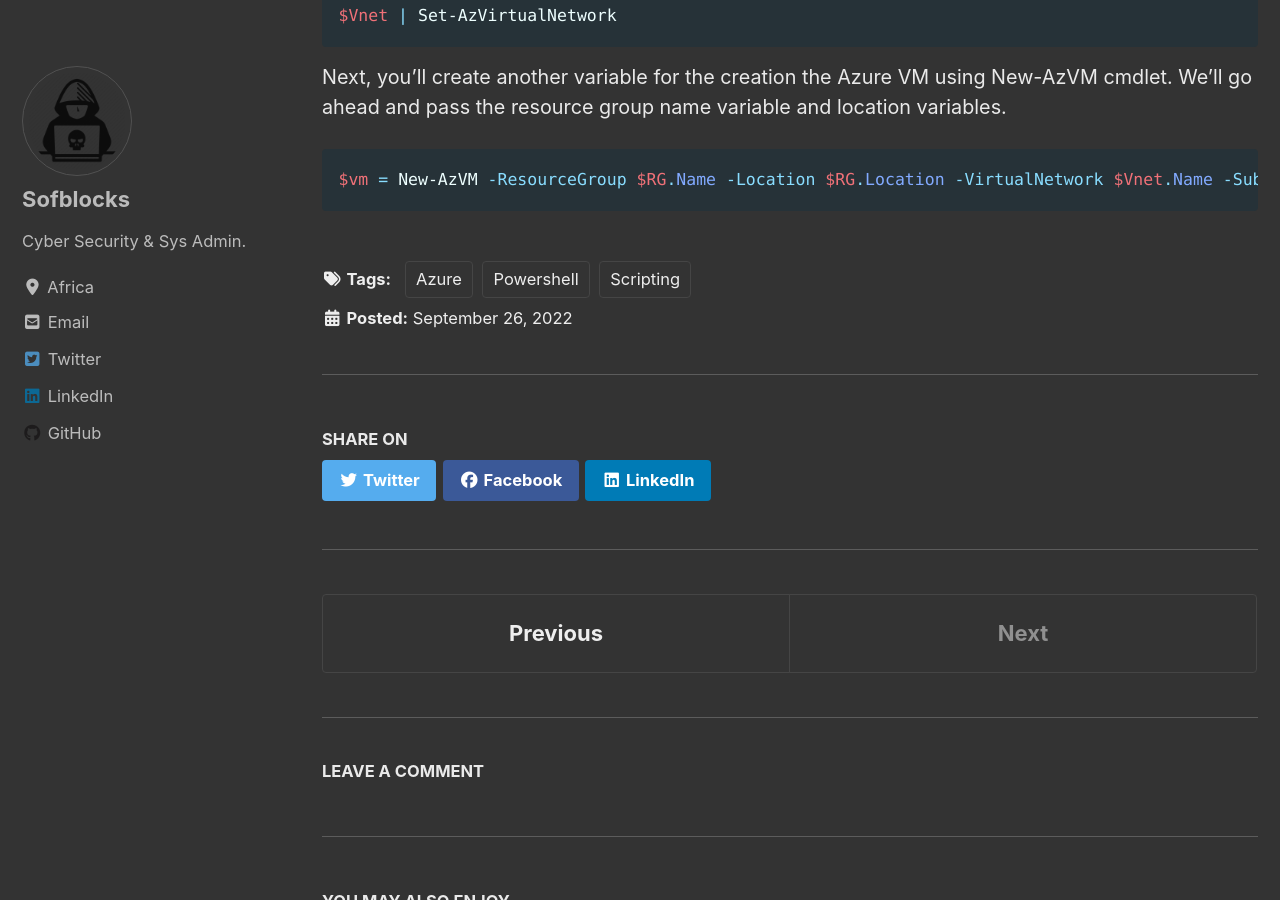
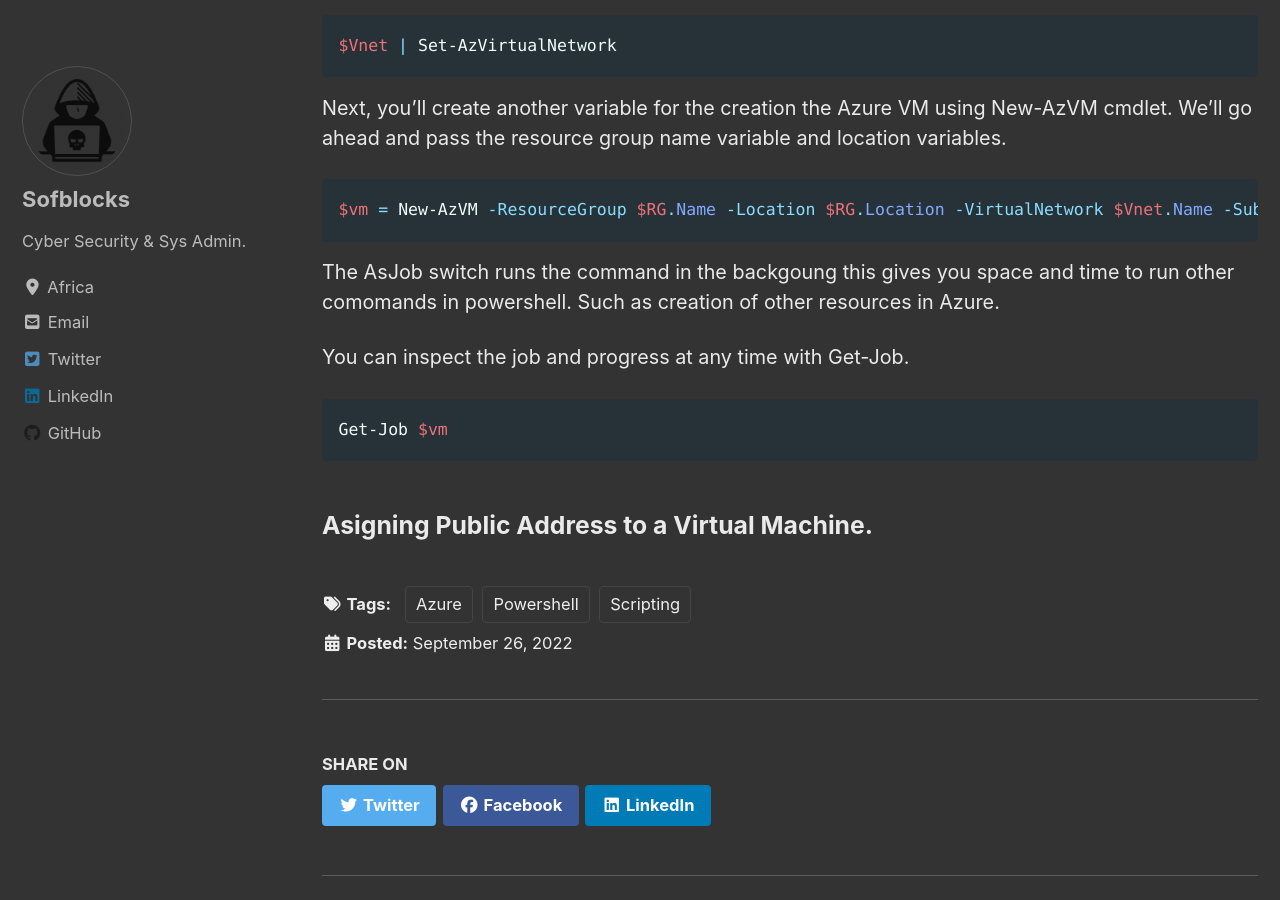
Before and after one commit to sofblocks/sofblocks.github.io, a Jekyll site: the page built from _posts/blog/2022-09-26-powershell.md, in a window 1280 px wide and 900 px high, scrolled down 4209 px. Built offline with Jekyll 4.4.1, drawn with Linux system fonts in a browser that asks for light colours; cached includes are drawn as plain includes; nearby versions of some CDN libraries; comment, search, counter and statistics services are not loaded; some of the changed text lies outside the part shown.

Commit message:
Update 2022-09-26-powershell.md

````diff
--- a/_posts/blog/2022-09-26-powershell.md
+++ b/_posts/blog/2022-09-26-powershell.md
@@ -101,3 +101,10 @@ Next, you’ll create another variable for the creation the Azure VM using New-A
 ```powershell
 $vm = New-AzVM -ResourceGroup $RG.Name -Location $RG.Location -VirtualNetwork $Vnet.Name -Subnet $subnet.Name -Name "VmName" -AsJob
 ```
+The AsJob switch runs the command in the backgoung this gives you space and time to run other comomands in powershell. Such as creation of other resources in Azure.
+
+You can inspect the job and progress at any time with Get-Job.
+```powershell
+Get-Job $vm
+```
+### Asigning Public Address to a Virtual Machine.
````
